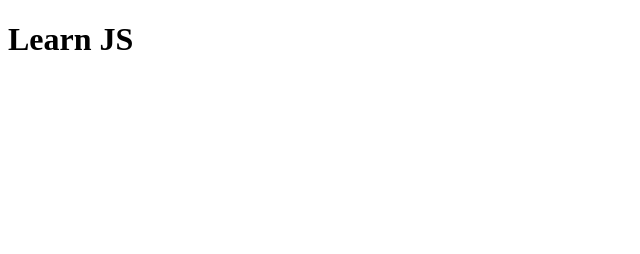
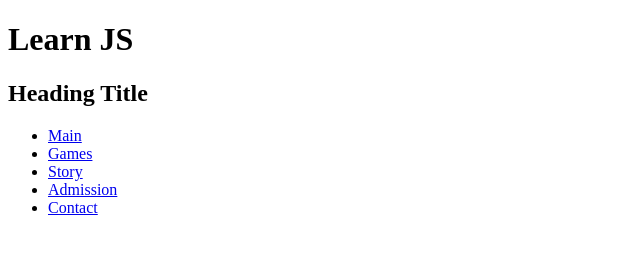
Before and after one commit to AyodejiSebanjo/gitandithubclass, a plain HTML site: page index.html in a window 1280 px wide. Shown: the whole page, without its empty margins (0-640 px from the left). Drawn offline with Linux system fonts and the light colour scheme.

Commit message:
added new-section section

```diff
--- a/index.html
+++ b/index.html
@@ -14,6 +14,20 @@
         </div>
     </div>
 
+    <div class="new-section">
+        <div class="new-section-heading">
+            <h2>Heading Title</h2>
+        </div>
+
+        <ul>
+            <li><a href="#">Main</a></li>
+            <li><a href="#">Games</a></li>
+            <li><a href="#">Story</a></li>
+            <li><a href="#">Admission</a></li>
+            <li><a href="#">Contact</a></li>
+        </ul>
+    </div>
+
 </body>
 
 <script src="script.js"></script>
```
